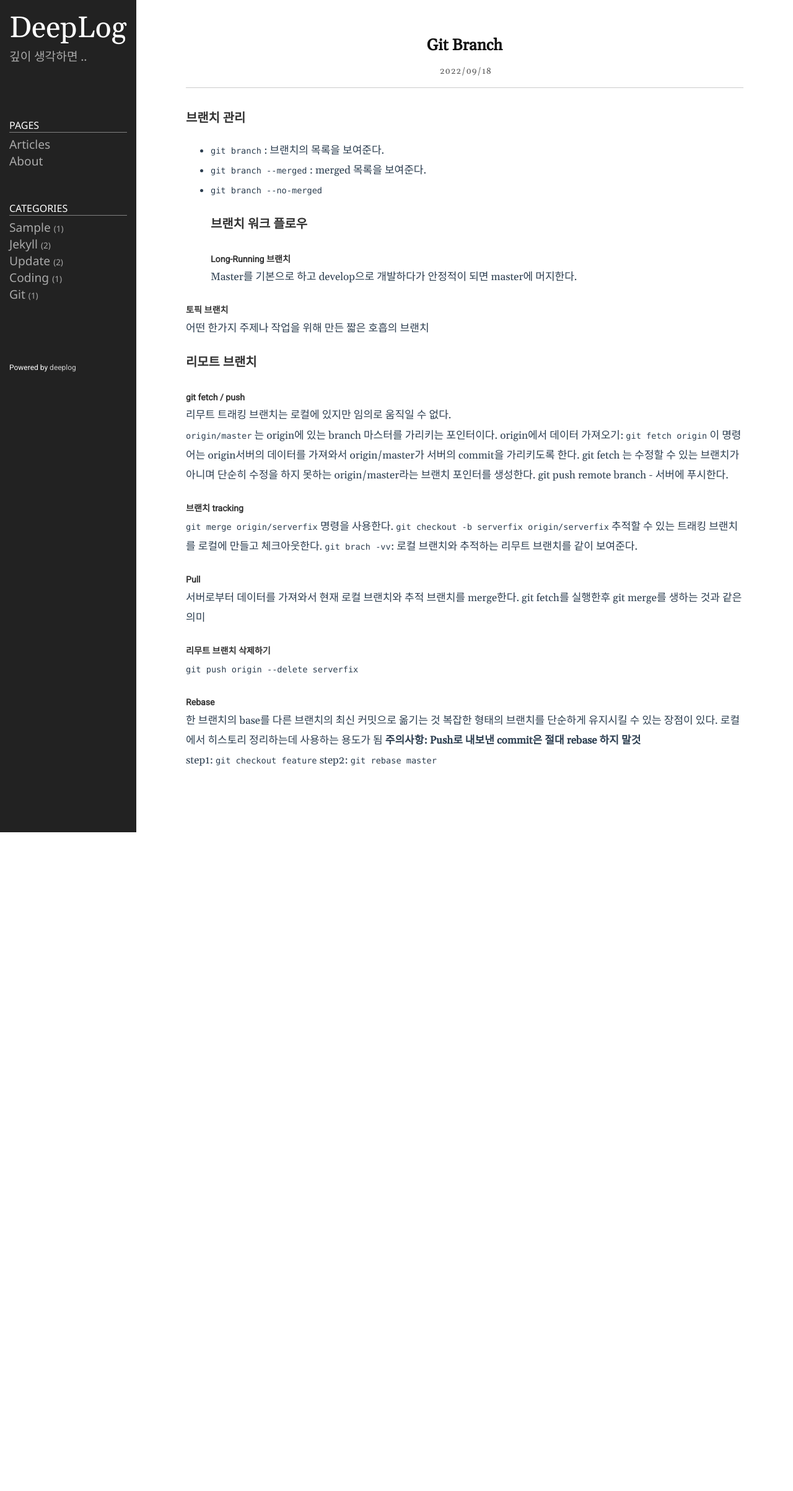
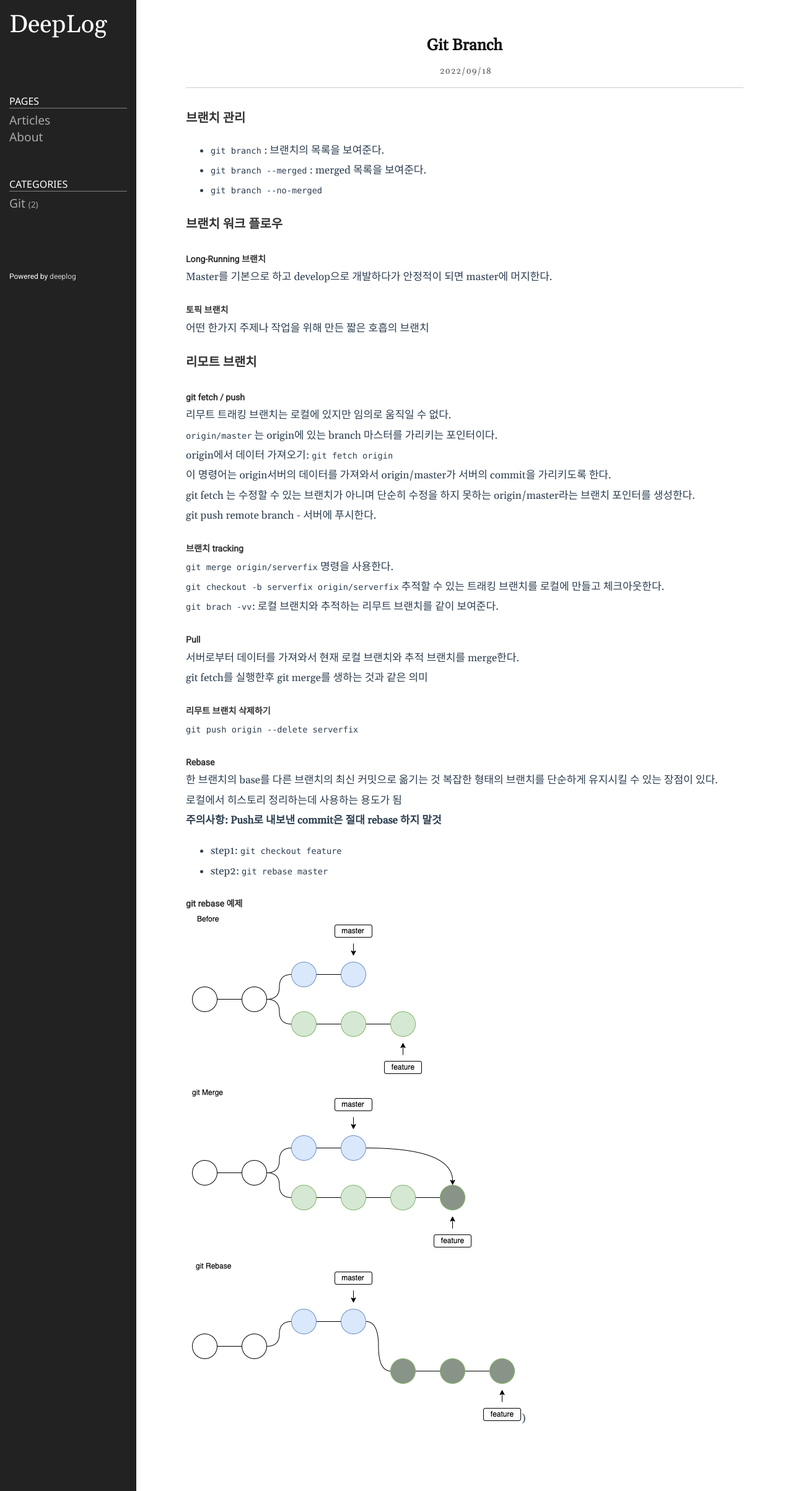
Before and after one commit to deeplog/deeplog.github.io, a Jekyll site: the page built from _posts/2022-09-18-git-branch.md, in a window 1280 px wide. Shown: the whole page at 62% size. Built offline with Jekyll 4.4.1, drawn with Linux system fonts in a browser that asks for light colours; before the commit the page ends 1343 px from its top, so only the background shows below that.

Commit message:
contents 정리

````diff
--- a/_config.yml
+++ b/_config.yml
@@ -1,62 +1,17 @@
-# Welcome to Jekyll!
-#
-# This config file is meant for settings that affect your whole blog, values
-# which you are expected to set up once and rarely edit after that. If you find
-# yourself editing this file very often, consider using Jekyll's data files
-# feature for the data you need to update frequently.
-#
-# For technical reasons, this file is *NOT* reloaded automatically when you use
-# 'bundle exec jekyll serve'. If you change this file, please restart the server process.
-#
-# If you need help with YAML syntax, here are some quick references for you:
-# https://learn-the-web.algonquindesign.ca/topics/markdown-yaml-cheat-sheet/#yaml
-# https://learnxinyminutes.com/docs/yaml/
-#
-# Site settings
-# These are used to personalize your new site. If you look in the HTML files,
-# you will see them accessed via {{ site.title }}, {{ site.email }}, and so on.
-# You can create any custom variable you would like, and they will be accessible
-# in the templates via {{ site.myvariable }}.
-
 title: DeepLog
 email: kwanwoo.kim@gmail.com
-description: >- # this means to ignore newlines until "baseurl:"
-  깊이 생각하면 ..
-# baseurl: "/" # the subpath of your site, e.g. /blog
-# url: "http://ejjoo.github.io" # the base hostname & protocol for your site, e.g. http://example.com
+description: ''
 github_username: deeplog
 highlighter: rouge
 svg:
   optimize: true
-# Build settings
-# theme: minima
 highlighter-theme: monokai
-date_format: "%Y-%M-%D"
+date_format: '%Y-%M-%D'
 plugins:
   - jekyll-feed
 category_dir: category/
 tag_dir: tag/
-
 collectrions:
   authors:
     title: Authors
     output: true
-# Exclude from processing.
-# The following items will not be processed, by default.
-# Any item listed under the `exclude:` key here will be automatically added to
-# the internal "default list".
-#
-# Excluded items can be processed by explicitly listing the directories or
-# their entries' file path in the `include:` list.
-#
-# exclude:
-#   - .sass-cache/
-#   - .jekyll-cache/
-#   - gemfiles/
-#   - Gemfile
-#   - Gemfile.lock
-#   - node_modules/
-#   - vendor/bundle/
-#   - vendor/cache/
-#   - vendor/gems/
-#   - vendor/ruby/
--- a/_posts/2022-09-18-git-branch.md
+++ b/_posts/2022-09-18-git-branch.md
@@ -8,10 +8,10 @@ category: Git
 * ```git branch``` :  브랜치의 목록을 보여준다.
 * ```git branch --merged``` : merged 목록을 보여준다.
 * ```git branch --no-merged```
+
 ### 브랜치 워크 플로우
 ##### Long-Running 브랜치
 Master를 기본으로 하고 develop으로 개발하다가 안정적이 되면 master에 머지한다.
-
 ##### 토픽 브랜치
 어떤 한가지 주제나  작업을 위해 만든 짧은 호흡의 브랜치
 
@@ -39,7 +39,13 @@ git fetch를 실행한후 git merge를 생하는 것과 같은 의미
 한 브랜치의 base를 다른 브랜치의 최신 커밋으로 옮기는 것
 복잡한 형태의 브랜치를 단순하게 유지시킬 수 있는 장점이 있다.
 로컬에서 히스토리 정리하는데 사용하는 용도가 됨
-**주의사항: Push로 내보낸 commit은 절대 rebase 하지 말것**
 
-step1: ```git checkout feature```
-step2: ```git rebase master```
+__주의사항: Push로 내보낸 commit은 절대 rebase 하지 말것__
+
+* step1: ```git checkout feature```
+* step2: ```git rebase master```
+
+##### git rebase 예제
+
+
+![](/public/img/merge_rebase.png))
--- a/public/css/style.css
+++ b/public/css/style.css
@@ -112,7 +112,7 @@ code {
 }
 
 .sidebar-brand > a {
-	font-size: 300%;
+	font-size: 250%;
 	font-family: 'Gelasio';
 	color: #fff;
 }
````
Also changed, not shown: _posts/2020-01-02-post1.markdown (deleted, +0 -13 lines), _posts/2020-01-02-welcome-to-jekyll.markdown (deleted, +0 -29 lines), _posts/2022-09-17-post-sample2.md (deleted, +0 -13 lines), _posts/2022-09-17-welcome-to-jekyll.markdown (deleted, +0 -29 lines), _posts/2022-09-18-git-rename.md (added, +31 -0 lines), public/img/merge_rebase.png (added).
